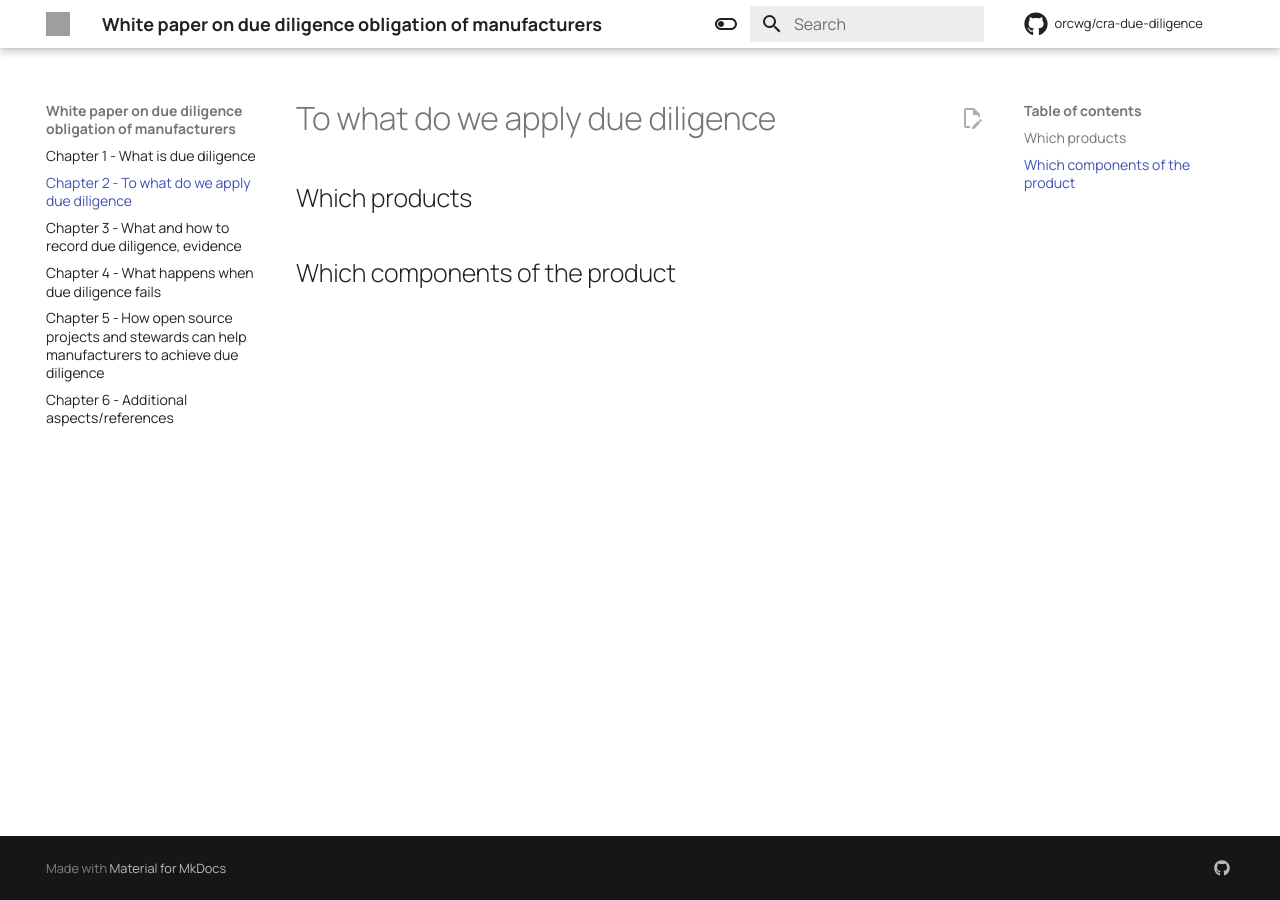
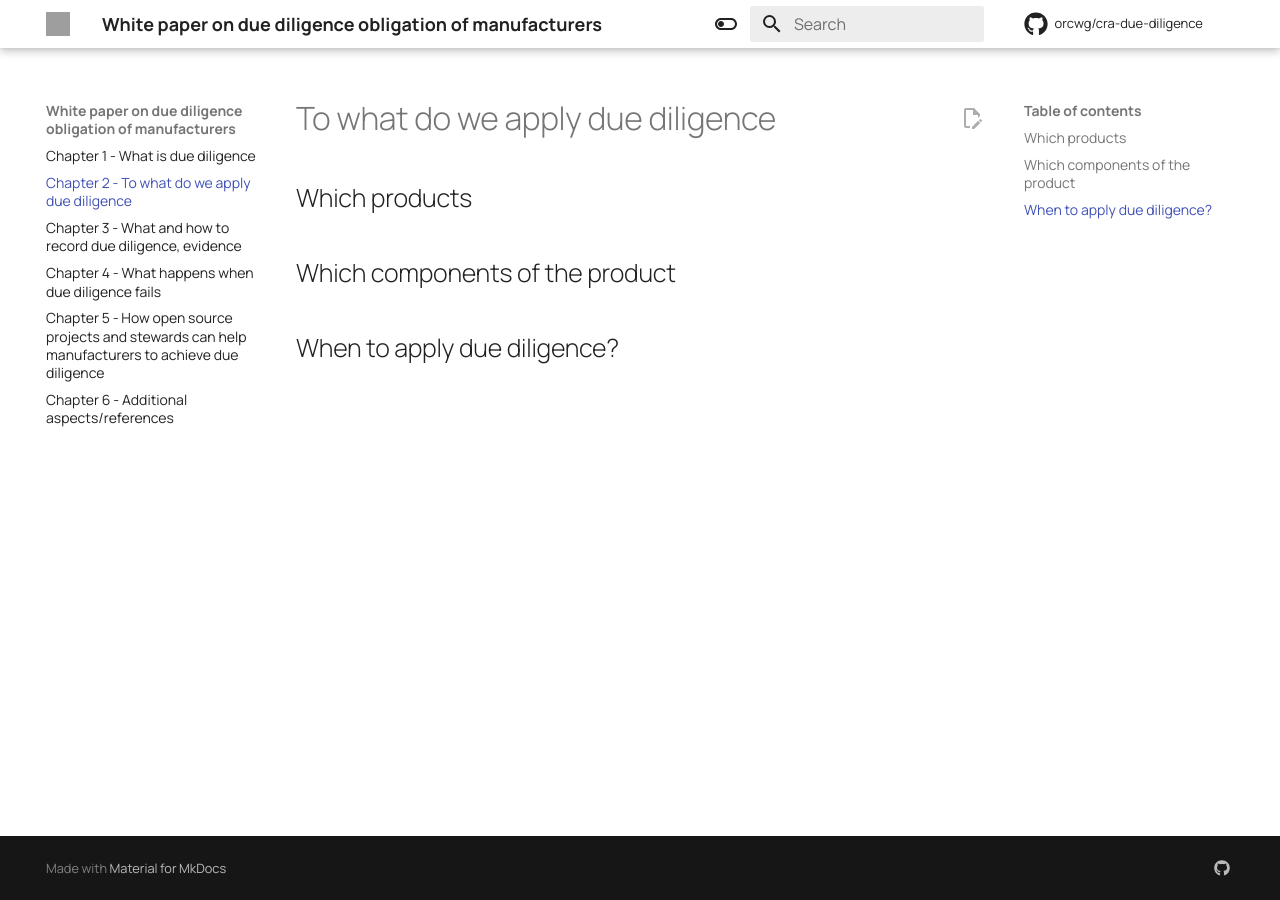
Before and after one commit to orcwg/cra-due-diligence, an MkDocs documentation site: the page built from content/02.md, in a window 1280 px wide. Built offline with MkDocs 1.6.1 and Material for MkDocs 9.7.7, drawn with Linux system fonts in a browser that asks for light colours; comment, search, counter and statistics services are not loaded; the version menu is left out; grey boxes are pictures that could not be loaded.

Commit message:
Adding header for When to do due diligence chapter
Signed-off-by: Gergely Csatari <gergely.csatari@nokia.com>

```diff
--- a/content/02.md
+++ b/content/02.md
@@ -3,3 +3,5 @@
 ## Which products
 
 ## Which components of the product
+
+## When to apply due diligence?
```
